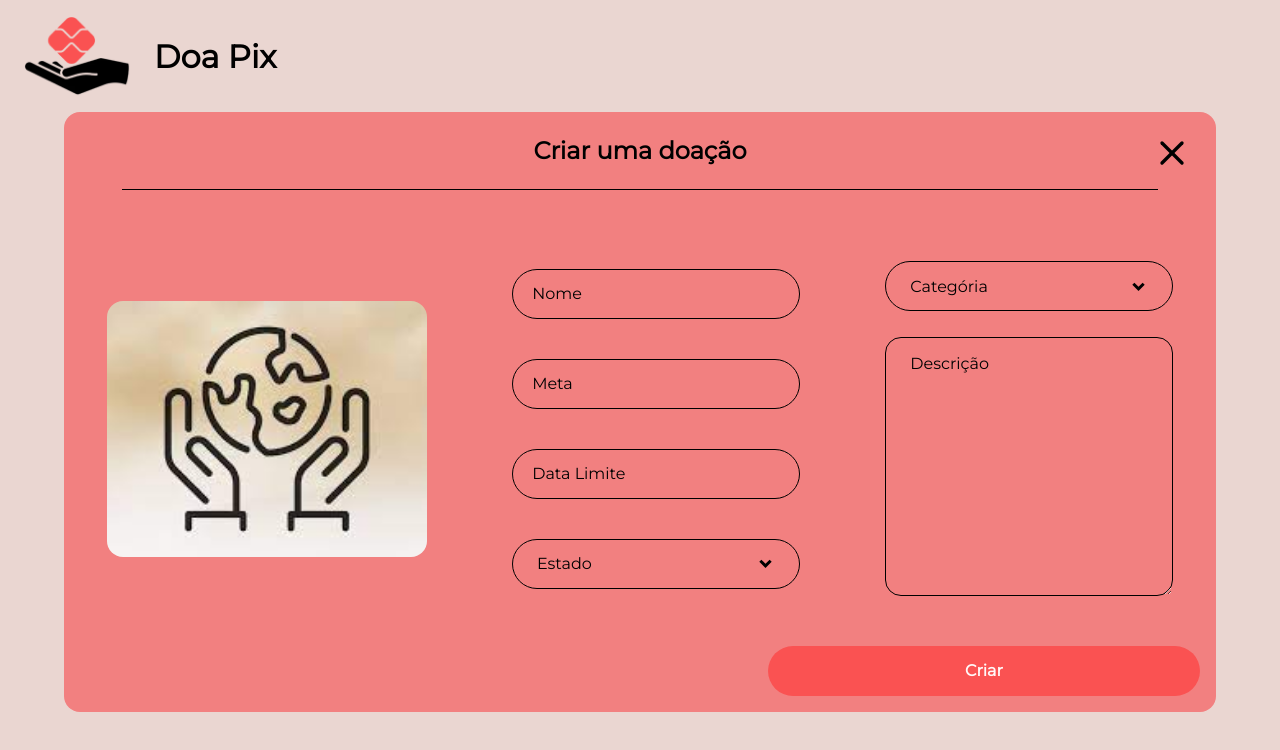
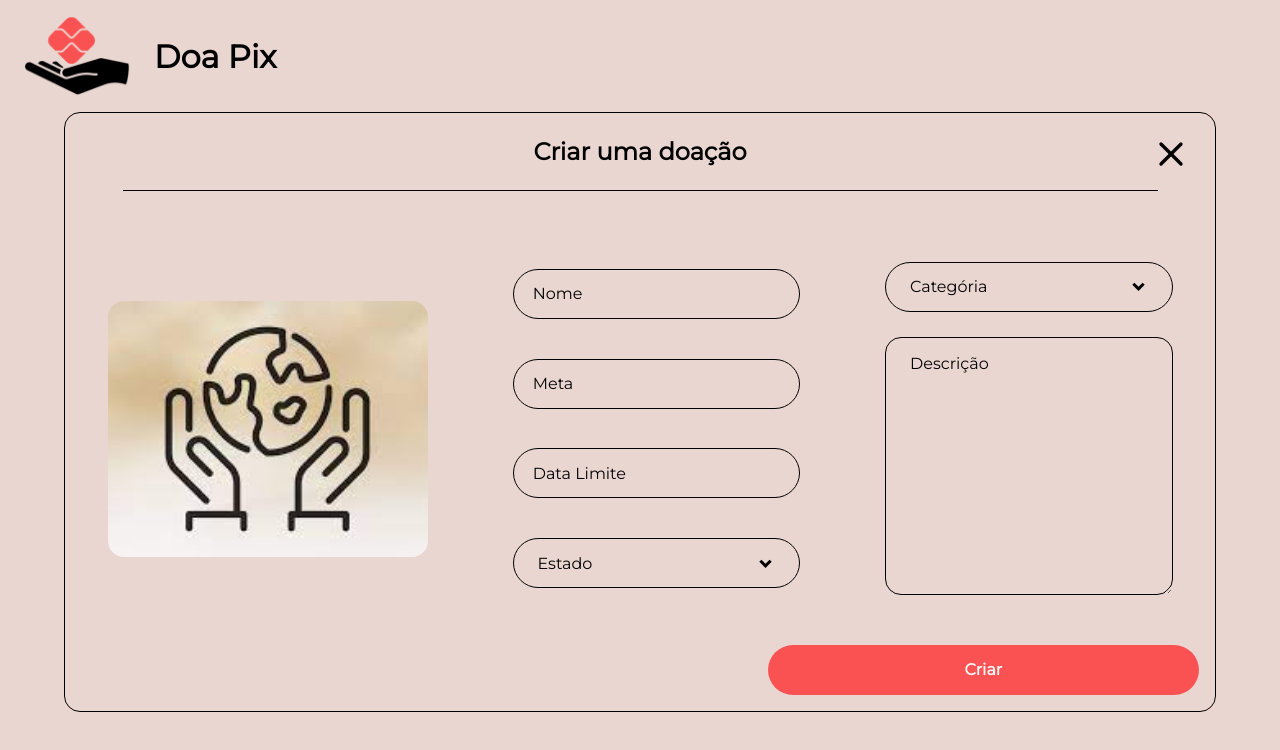
Before and after one commit to ViniciusGR797/doapix-ui, a Next.js app: page /create-donation in a window 1280 px wide. Shown: the top 750 px of the page. Built offline with nearby package versions, Linux system fonts and the light colour scheme.

Commit message:
🪒 Ajuste de design de telas

```diff
--- a/src/pages/create-donation/styles.module.scss
+++ b/src/pages/create-donation/styles.module.scss
@@ -13,7 +13,12 @@
     gap: 1vh;
     width: 90%;
     height: 100%;
-    background-color: var(--fundoSec);
+    border-radius: 1rem;
+    border-width: 1px;
+    border-radius: 2rem;
+    border-style: double;
+    border-color: var(--fonteDark);
+    background-color: transparent;
     border-radius: 1rem;
     position: relative;
 }
--- a/src/pages/create-payment/styles.module.scss
+++ b/src/pages/create-payment/styles.module.scss
@@ -13,7 +13,12 @@
     gap: 1vh;
     width: 90%;
     height: 100%;
-    background-color: var(--fundoSec);
+    border-radius: 1rem;
+    border-width: 1px;
+    border-radius: 2rem;
+    border-style: double;
+    border-color: var(--fonteDark);
+    background-color: transparent;
     border-radius: 1rem;
     position: relative;
 }
--- a/src/pages/profile/styles.module.scss
+++ b/src/pages/profile/styles.module.scss
@@ -13,7 +13,12 @@
     gap: 1vh;
     width: 90%;
     height: 100%;
-    background-color: var(--fundoSec);
+    border-radius: 1rem;
+    border-width: 1px;
+    border-radius: 2rem;
+    border-style: double;
+    border-color: var(--fonteDark);
+    background-color: transparent;
     border-radius: 1rem;
     position: relative;
 }
--- a/src/pages/update-donation/styles.module.scss
+++ b/src/pages/update-donation/styles.module.scss
@@ -13,7 +13,12 @@
     gap: 1vh;
     width: 90%;
     height: 100%;
-    background-color: var(--fundoSec);
+    border-radius: 1rem;
+    border-width: 1px;
+    border-radius: 2rem;
+    border-style: double;
+    border-color: var(--fonteDark);
+    background-color: transparent;
     border-radius: 1rem;
     position: relative;
 }
```
Also changed, not shown: src/components/Card/styles.module.scss (+6 -2 lines), src/pages/donation/styles.module.scss (+6 -1 lines).
